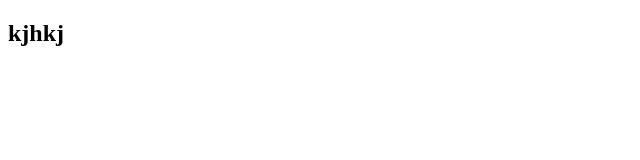
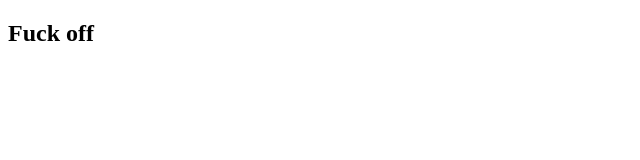
Before and after one commit to AlexeyOn1978/git-learning, a plain HTML site: page index.html in a window 1280 px wide. Shown: the full height of the page, 0-640 px from the left. Drawn offline with Linux system fonts and the light colour scheme.

Commit message:
h2: uck off

```diff
--- a/index.html
+++ b/index.html
@@ -7,7 +7,7 @@
     <title>Index</title>
 </head>
 <body>
-    <h2>kjhkj</h2>
+    <h2>Fuck off</h2>
 
 </body>
 </html>
```
